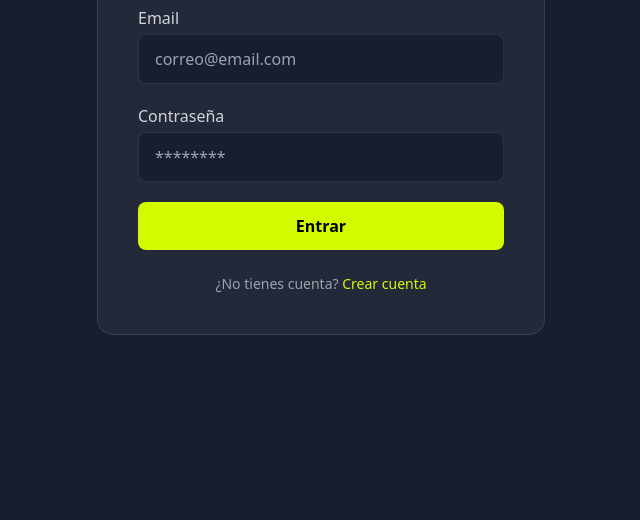
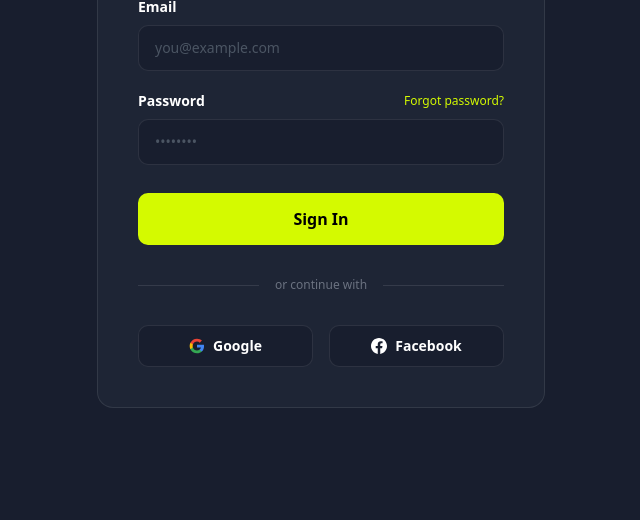
Before and after one commit to rbv0009-afk/vcfitnes, a plain HTML site: page login.html in a window 1280 px wide. Shown: the part 280-800 px from the top of the page, without its empty margins (319-959 px from the left). Drawn offline with nearby package versions, Linux system fonts and the light colour scheme.

```diff
--- a/login.html
+++ b/login.html
@@ -1,67 +1,87 @@
-<!DOCTYPE html>
-<html lang="es">
+<!doctype html>
+<html lang="en">
+  <head>
+    <meta charset="UTF-8" />
+    <meta name="viewport" content="width=device-width, initial-scale=1.0" />
+    <script src="https://cdn.tailwindcss.com"></script>
+    <title>Sign In — BR-Fitness</title>
+  </head>
+  <body class="bg-[#181e2e]">
+    <div class="md:px-20 px-2">
+      </div>
 
-<head>
-<meta charset="UTF-8">
-<meta name="viewport" content="width=device-width, initial-scale=1.0">
+      <!-- CONTENIDO: centrado verticalmente -->
+      <main class="min-h-screen flex items-center justify-center py-12">
+        <div class="w-full max-w-md">
 
-<title>Login</title>
+          <!-- Card -->
+          <div class="bg-[#1e2535] border border-[#ffffff17] rounded-2xl p-10 flex flex-col gap-8">
 
-<script src="https://cdn.tailwindcss.com"></script>
+            <!-- Título -->
+            <div class="flex flex-col gap-2">
+              <p class="text-[#d4fa00] font-semibold text-sm">Welcome back</p>
+              <h2 class="text-white text-3xl font-extrabold">Sign <span class="text-[#d4fa00]">In</span></h2>
+              <p class="text-gray-400 text-sm">Don't have an account? <a href="Register.html" class="text-[#d4fa00] hover:underline transition-[100ms] ease-in">Register</a></p>
+            </div>
 
-</head>
+            <!-- Formulario -->
+            <div class="flex flex-col gap-5">
 
-<body class="bg-[#181e2e] text-white min-h-screen flex items-center justify-center">
-
-
-<div class="bg-[#ffffff0d] border border-[#ffffff17] rounded-2xl w-full max-w-md p-10 space-y-6">
-
-<h2 class="text-3xl font-bold text-center">
-<span class="text-[#d4fa00]">Iniciar</span> sesión
-</h2>
-
-
-<form class="space-y-5">
-
-<div>
-<label class="block text-gray-300 mb-1">Email</label>
+              <div class="flex flex-col gap-2">
+                <label class="text-white text-sm font-semibold">Email</label>
                 <input
                   type="email"
-placeholder="correo@email.com"
-class="w-full px-4 py-3 rounded-lg bg-[#181e2e] border border-[#ffffff17] focus:border-[#d4fa00] outline-none">
+                  placeholder="you@example.com"
+                  class="bg-[#181e2e] border border-[#ffffff17] rounded-[10px] px-4 py-3 text-white text-sm outline-none focus:border-[#d4fa00] transition-[100ms] ease-in placeholder:text-gray-600"
+                />
               </div>
 
-
-<div>
-<label class="block text-gray-300 mb-1">Contraseña</label>
+              <div class="flex flex-col gap-2">
+                <div class="flex justify-between items-center">
+                  <label class="text-white text-sm font-semibold">Password</label>
+                  <a href="#" class="text-[#d4fa00] text-xs hover:underline transition-[100ms] ease-in">Forgot password?</a>
+                </div>
                 <input
                   type="password"
-placeholder="********"
-class="w-full px-4 py-3 rounded-lg bg-[#181e2e] border border-[#ffffff17] focus:border-[#d4fa00] outline-none">
+                  placeholder="••••••••"
+                  class="bg-[#181e2e] border border-[#ffffff17] rounded-[10px] px-4 py-3 text-white text-sm outline-none focus:border-[#d4fa00] transition-[100ms] ease-in placeholder:text-gray-600"
+                />
               </div>
 
-
               <button
-class="w-full bg-[#d4fa00] text-black font-semibold py-3 rounded-lg hover:opacity-80 transition">
-
-Entrar
-
+                type="submit"
+                class="w-full bg-[#d4fa00] border-2 border-[#d4fa00] text-black font-bold py-3 rounded-[10px] hover:bg-[#ffffff0a] hover:border-[#ffffff1b] hover:text-white transition-[100ms] ease-in mt-2"
+              >
+                Sign In
               </button>
-
-</form>
-
-
-<p class="text-center text-gray-400 text-sm">
-
-¿No tienes cuenta?
-
-<a href="Register.html" class="text-[#d4fa00] hover:underline">
-Crear cuenta
-</a>
-
-</p>
 
             </div>
 
+            <!-- Divider -->
+            <div class="flex items-center gap-4">
+              <div class="flex-1 h-px bg-[#ffffff1a]"></div>
+              <span class="text-gray-500 text-xs">or continue with</span>
+              <div class="flex-1 h-px bg-[#ffffff1a]"></div>
+            </div>
+
+            <!-- Social buttons -->
+            <div class="grid grid-cols-2 gap-4">
+              <button class="flex items-center justify-center gap-2 bg-[#181e2e] border border-[#ffffff17] rounded-[10px] py-2.5 text-white text-sm font-semibold hover:border-[#d4fa00] transition-[100ms] ease-in">
+                <svg class="w-4 h-4"
+                viewBox="0 0 24 24"
+                fill="currentColor">
+                <path d="M22.56 12.25c0-.78-.07-1.53-.2-2.25H12v4.26h5.92c-.26 1.37-1.04 2.53-2.21 3.31v2.77h3.57c2.08-1.92 3.28-4.74 3.28-8.09z" fill="#4285F4"/><path d="M12 23c2.97 0 5.46-.98 7.28-2.66l-3.57-2.77c-.98.66-2.23 1.06-3.71 1.06-2.86 0-5.29-1.93-6.16-4.53H2.18v2.84C3.99 20.53 7.7 23 12 23z" fill="#34A853"/><path d="M5.84 14.09c-.22-.66-.35-1.36-.35-2.09s.13-1.43.35-2.09V7.07H2.18C1.43 8.55 1 10.22 1 12s.43 3.45 1.18 4.93l2.85-2.22.81-.62z" fill="#FBBC05"/><path d="M12 5.38c1.62 0 3.06.56 4.21 1.64l3.15-3.15C17.45 2.09 14.97 1 12 1 7.7 1 3.99 3.47 2.18 7.07l3.66 2.84c.87-2.6 3.3-4.53 6.16-4.53z" fill="#EA4335"/></svg>
+Google
+              </button>
+              <button class="flex items-center justify-center gap-2 bg-[#181e2e] border border-[#ffffff17] rounded-[10px] py-2.5 text-white text-sm font-semibold hover:border-[#d4fa00] transition-[100ms] ease-in">
+                <svg class="w-4 h-4" fill="currentColor" viewBox="0 0 24 24"><path d="M24 12.073c0-6.627-5.373-12-12-12s-12 5.373-12 12c0 5.99 4.388 10.954 10.125 11.854v-8.385H7.078v-3.47h3.047V9.43c0-3.007 1.792-4.669 4.533-4.669 1.312 0 2.686.235 2.686.235v2.953H15.83c-1.491 0-1.956.925-1.956 1.874v2.25h3.328l-.532 3.47h-2.796v8.385C19.612 23.027 24 18.062 24 12.073z"/></svg>Facebook
+              </button>
+            </div>
+
+          </div>
+        </div>
+      </main>
+
+    </div>
   </body>
 </html>
```
Lines whose indentation alone changed are shown as unchanged.
